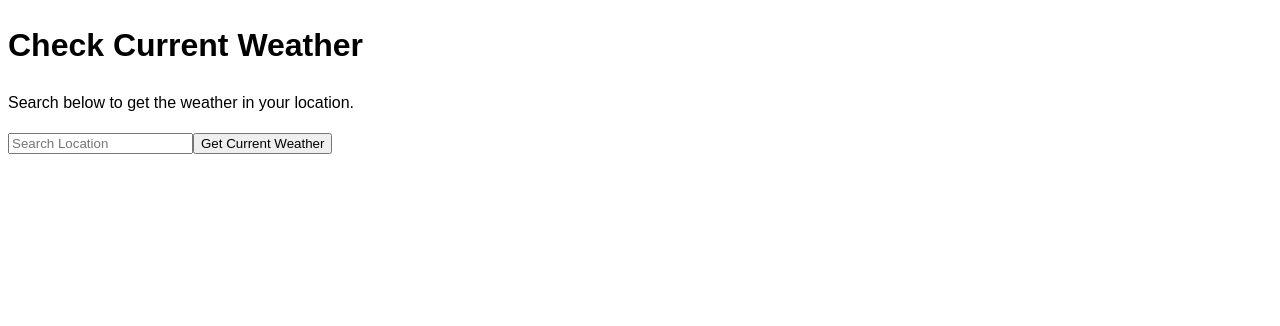
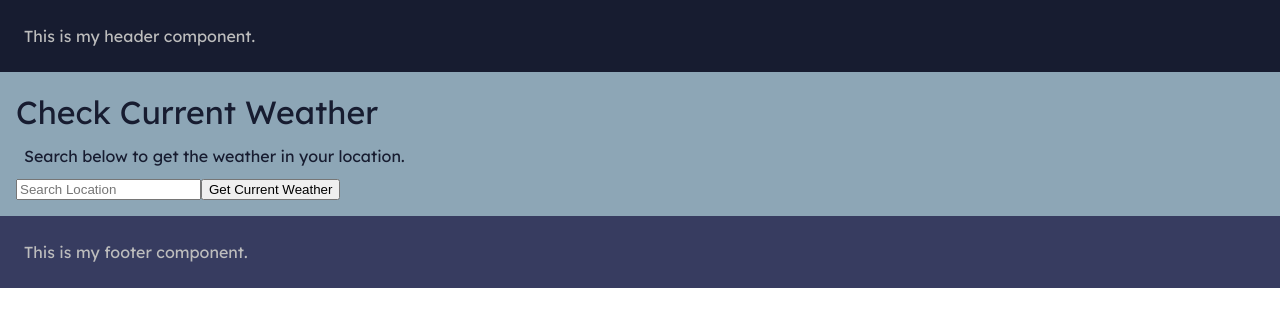
Before and after one commit to Alchamyst/alchamyst-weather-app, a React (Vite) app: page / in a window 1280 px wide. Shown: the top 326 px of the page. Built offline with nearby package versions, Linux system fonts and the light colour scheme.

Commit message:
Create Header and Footer components. Update styles.

```diff
--- a/index.html
+++ b/index.html
@@ -3,6 +3,9 @@
   <head>
     <meta charset="UTF-8" />
     <link rel="icon" type="image/svg+xml" href="/vite.svg" />
+    <link rel="preconnect" href="https://fonts.googleapis.com">
+    <link rel="preconnect" href="https://fonts.gstatic.com" crossorigin>
+    <link href="https://fonts.googleapis.com/css2?family=Lexend&display=swap" rel="stylesheet">
     <meta name="viewport" content="width=device-width, initial-scale=1.0" />
     <title>Alchamyst Weather App</title>
   </head>
--- a/src/App.jsx
+++ b/src/App.jsx
@@ -1,5 +1,7 @@
 import React from 'react';
 import { BrowserRouter as Router, Routes, Route, Link } from 'react-router-dom';
+import Header from './components/header/Header';
+import Footer from './components/footer/Footer';
 import HomePage from './views/HomePage';
 
 
@@ -7,6 +9,8 @@ function App() {
 
   return (
     <>
+      <Header />
+      <div className='main-content'>
       <Router>
         <Routes>
           <Route path="/" element={<HomePage/>} />
@@ -15,6 +19,8 @@ function App() {
           {/* <Route path="/planner" element={<HomePage/>} /> */}
         </Routes>
       </Router>
+      </div>
+      <Footer />
     </>
   )
 }
--- /dev/null
+++ b/src/components/footer/Footer.jsx
@@ -0,0 +1,11 @@
+import './footer.css';
+
+export default function Header () {
+    return (
+        <>
+            <div className='footer bg-secondary text-light'>
+                <p>This is my footer component.</p>
+            </div>
+        </>
+    );
+}
--- /dev/null
+++ b/src/components/footer/footer.css
@@ -0,0 +1,6 @@
+.footer {
+    display: inline-grid;
+    margin: 0;
+    padding: 1rem;
+    width: 100%;
+}
--- /dev/null
+++ b/src/components/header/Header.jsx
@@ -0,0 +1,29 @@
+import alchamystLogo64 from '../../assets/alchamyst_64.png';
+import alchamystLogo128 from '../../assets/alchamyst_128.png';
+
+import './header.css';
+
+export default function Header () {
+    return (
+        <>
+            <div className='header bg-primary'>
+                <p className='text-light'>This is my header component.</p>
+            </div>
+        </>
+
+        // <div className='header-bg'>
+        //     <div className='header-wrapper'>
+        //         <div className='header'>
+        //             <div className='site-title'>
+        //                 <a href='/'>
+        //                     <h3>&lt;Alchamyst/&gt;</h3>
+        //                     <h4>Ashley Yetman</h4>
+        //                     <img className='alchamyst-logo-64' src={alchamystLogo64} alt="alchamyst logo" />
+        //                     <img className='alchamyst-logo-128' src={alchamystLogo128} alt="alchamyst logo" />
+        //                 </a>
+        //             </div>
+        //         </div>
+        //     </div>
+        // </div>
+    );
+}
--- /dev/null
+++ b/src/components/header/header.css
@@ -0,0 +1,6 @@
+.header {
+    display: inline-grid;
+    margin: 0;
+    padding: 1rem;
+    width: 100%;
+}
--- a/src/index.css
+++ b/src/index.css
@@ -1,3 +1,12 @@
+.bg-primary { background-color: #171c30; }
+.bg-secondary { background-color: #373c60; }
+.bg-light { background-color: #8da6b6; }
+
+.text-light { color: #bdbdbd; }
+.text-dark { color: #171c30; }
+
+
+/* App Settings */
 :root {
   font-family: 'Lexend', sans-serif;
   line-height: 1.5;
@@ -10,56 +19,37 @@
   -webkit-text-size-adjust: 100%;
 }
 
-/* a {
-  font-weight: 500;
-  color: #646cff;
-  text-decoration: inherit;
-}
-a:hover {
-  color: #535bf2;
-}
-
-body {
-  margin: 0;
-  display: flex;
-  place-items: center;
-  min-width: 320px;
+#root {
+  height: 100%;
   min-height: 100vh;
 }
 
-h1 {
-  font-size: 3.2em;
-  line-height: 1.1;
+.main-content {
+  margin: 0 auto;
 }
 
-button {
-  border-radius: 8px;
-  border: 1px solid transparent;
-  padding: 0.6em 1.2em;
-  font-size: 1em;
-  font-weight: 500;
-  font-family: inherit;
-  background-color: #1a1a1a;
-  cursor: pointer;
-  transition: border-color 0.25s;
-}
-button:hover {
-  border-color: #646cff;
-}
-button:focus,
-button:focus-visible {
-  outline: 4px auto -webkit-focus-ring-color;
+html {
+  -webkit-box-sizing: border-box;
+  box-sizing: border-box;
 }
 
-@media (prefers-color-scheme: light) {
-  :root {
-    color: #213547;
-    background-color: #ffffff;
-  }
-  a:hover {
-    color: #747bff;
-  }
-  button {
-    background-color: #f9f9f9;
-  }
-} */
+*,
+*::before,
+*::after {
+  -webkit-box-sizing: inherit;
+  box-sizing: inherit;
+}
+
+
+/* Clear Defaults */
+body {
+  margin: 0;
+}
+
+h1, h2, h3, h4, h5 {
+  margin: 0;
+}
+
+p {
+  margin: 0.5rem;
+}
--- a/src/views/HomePage.jsx
+++ b/src/views/HomePage.jsx
@@ -1,12 +1,15 @@
 import { useEffect, useState } from 'react';
+import './homePage.css';
 import Weather from '../components/Weather';
 
 export default function HomePage() {
 
   return (
     <>
-      <h1>Check Current Weather</h1>
-      <Weather />
+      <main className='homepage bg-light text-dark'>
+        <h1>Check Current Weather</h1>
+        <Weather />
+      </main>
     </>
   )
 }
--- /dev/null
+++ b/src/views/homePage.css
@@ -0,0 +1,3 @@
+.homepage {
+    padding: 1rem;
+}
```
Also changed, not shown: src/assets/alchamyst_128.png (added), src/assets/alchamyst_64.png (added).
